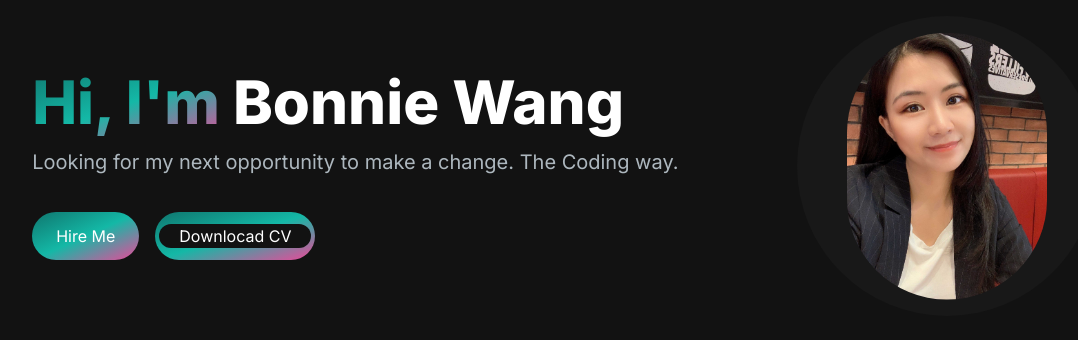
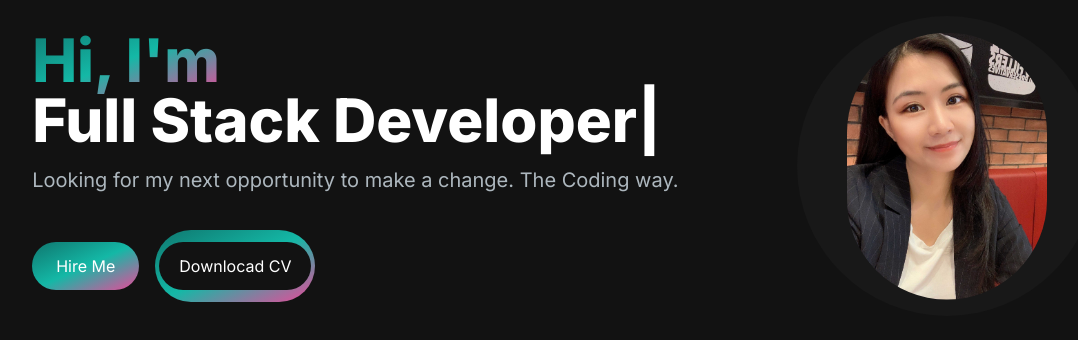
Before and after one commit to Bonnie423/My-Portfolio, a Next.js app in the folder bonnie-portfolio/: page / in a window 1280 px wide. Shown: the top 340 px of the page, without its empty margins (38-1116 px from the left). Built offline with nearby package versions, Linux system fonts and the light colour scheme.

Commit message:
add head type animation

```diff
--- a/bonnie-portfolio/app/components/HeadSection.tsx
+++ b/bonnie-portfolio/app/components/HeadSection.tsx
@@ -1,5 +1,7 @@
+'use client'
 import React from 'react'
 import Image from 'next/image'
+import { TypeAnimation } from 'react-type-animation'
 
 const HeadSection = () => {
   return (
@@ -7,8 +9,24 @@ const HeadSection = () => {
       <div className="grid grid-cols-1 sm:grid-cols-12">
         <div className="col-span-7 place-self-center text-center sm:text-left">
           <h1 className="text-white mb-4 text-4xl sm:text-txl lg:text-6xl font-extrabold">
-            <span className="text-transparent bg-clip-text bg-gradient-to-br from-teal-700 via-teal-500 to-pink-500">Hi, I&apos;m </span>
-            Bonnie Wang
+            <span className="text-transparent bg-clip-text bg-gradient-to-br from-teal-700 via-teal-500 to-pink-500">
+              Hi, I&apos;m{' '}
+            </span>
+            <br></br>
+            <TypeAnimation
+              sequence={[
+                // Same substring at the start will only be typed out once, initially
+                ' Bonnie Wang',
+                1000, // wait 1s before replacing "Mice" with "Hamsters"
+                'Web Developer',
+                1000,
+                'Full Stack Developer',
+                1000,
+              ]}
+              wrapper="span"
+              speed={60}
+              repeat={Infinity}
+            />
           </h1>
           <p className="text-[#ADB7BE] text-base sm:text-lg mb-6 lg:text-xl">
             Looking for my next opportunity to make a change. The Coding way.
@@ -18,7 +36,9 @@ const HeadSection = () => {
               Hire Me
             </button>
             <button className="px-1 py-3 w-full sm:w-fit rounded-full  bg-transparent bg-gradient-to-br from-teal-700 via-teal-500 to-pink-500 hover:bg-slate-800 text-white  mt-3">
-              <span className='block bg-[#121212] hover:bg-slate-800 rounded-full px-5'>Downlocad CV</span>
+              <span className="block bg-[#121212] hover:bg-slate-800 rounded-full px-5 py-3">
+                Downlocad CV
+              </span>
             </button>
           </div>
         </div>
```
